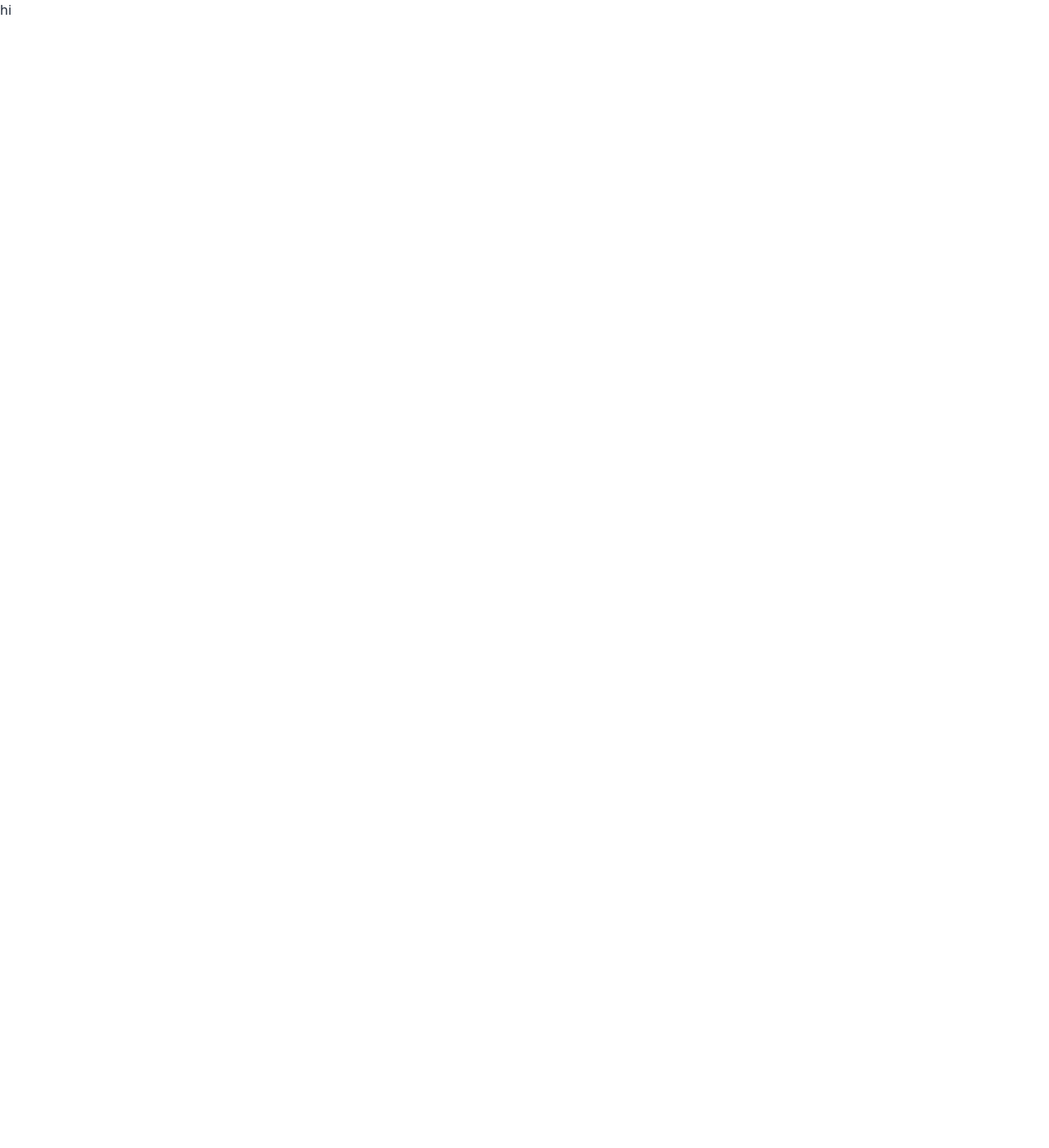
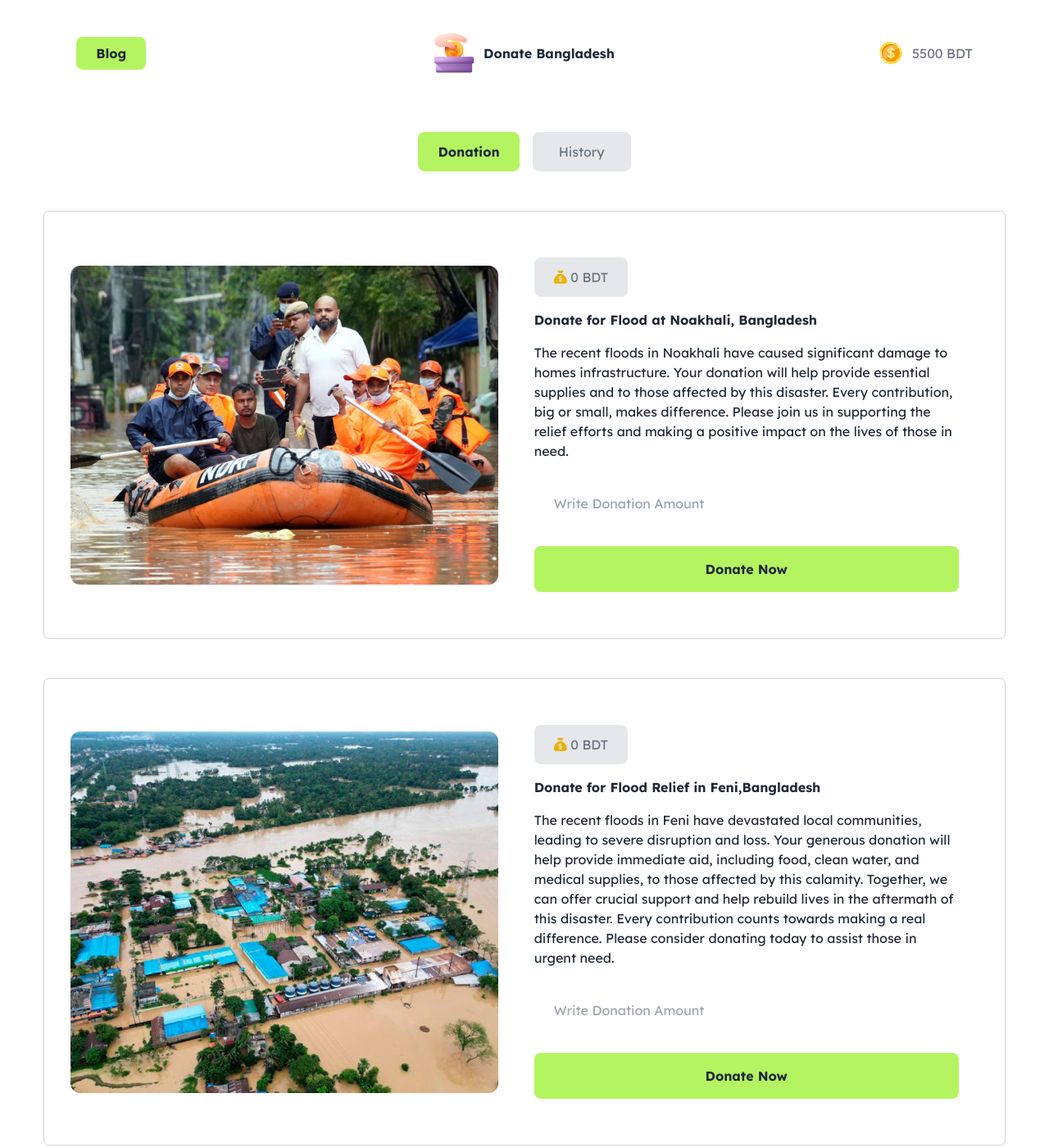
Before and after one commit to shithirani/assignment-five, a plain HTML site: page index.html in a window 1280 px wide. Shown: the top 1400 px of the page at 82% size. Before the commit the page ends 800 px from the top, so only its background shows below. Drawn offline with nearby package versions, Linux system fonts and the light colour scheme.

Commit message:
design is done

```diff
--- a/index.html
+++ b/index.html
@@ -9,14 +9,110 @@
     <script src="https://cdn.tailwindcss.com"></script>
     <!-- font-awesome-link -->
     <script src="https://kit.fontawesome.com/8a4c281119.js" crossorigin="anonymous"></script>
+    <!-- font-link -->
+    <link rel="preconnect" href="https://fonts.googleapis.com">
+<link rel="preconnect" href="https://fonts.gstatic.com" crossorigin>
+<link href="https://fonts.googleapis.com/css2?family=Lexend:wght@100..900&family=Manrope:wght@200..800&display=swap" rel="stylesheet">
+<style>
+    .lexend-font{
+        font-family: "Lexend", sans-serif;
+    }
+</style>
 
 </head>
-<body>
-    <header>
-  <h1>hi</h1>
+<body class="lexend-font">
+    <header class="w-11/12  mx-auto p-8   ">
+        <div class="navbar bg-base-100">
+            <div class="navbar-start">
+              <button class="bg-[#B4F461] py-2 px-6 rounded-lg font-bold ">Blog</button>
+            </div>
+            <div class="navbar-center hidden lg:flex gap-x-3">
+
+              <div><img src="./image/logo.png" alt=""></i></div>
+              <div><h3 class=" font-bold">Donate Bangladesh</h3></div>
+            </div>
+            <div class="navbar-end gap-x-3">
+
+              <img src="./image/coin.png" alt="">
+               <div><h3 class="text-gray-500">5500 BDT</h3></div>
+            </div>
+          </div>
     </header>
-    <main>
+    <main class="w-11/12 mx-auto ">
+      <!-- first donate div -->
+    <section class="mt-8 ">
+      <!-- 1st donation btn -->
+      <div class="flex  justify-center space-x-4 ">
 
+        <button class="bg-[#B4F461] py-3 px-6 rounded-lg font-bold ">Donation</button>
+        <button class="bg-gray-200 py-3 px-8 rounded-lg text-gray-500 ">History</button>
+      </div>
+      <div class="lg:flex items-center p-8 mt-12 border border-gray-300 rounded-md">
+
+        <div class=" w-full">
+          <img src="./image/noakhali.png" alt="" >
+        </div>
+
+        <div class="w-full space-y-4 p-6">
+          <button class=" bg-gray-200 px-6 py-3 rounded-lg text-gray-500"><i class="fa-solid fa-sack-dollar text-yellow-500"></i> 0 BDT</button>
+          <h1 class="font-bold">Donate for Flood at Noakhali, Bangladesh</h1>
+          <p > The recent floods in Noakhali have caused significant damage to homes  infrastructure. Your donation will help provide essential supplies and  to those affected by this disaster. Every contribution, big or small, makes  difference. Please join us in supporting the relief efforts and making a positive impact on the lives of those in need.</p>
+          <div class="py-4">
+            <input class="py-2 px-6 w-full" type="text" name="" id="" placeholder="Write Donation Amount">
+          </div>
+
+          <button class="bg-[#B4F461] p-4 rounded-lg font-bold w-full">Donate Now</button>
+
+        </div>
+
+      </div>
+
+    </section>
+    <!-- feni -->
+    <section class="mt-8 ">
+      <div class="lg:flex items-center p-8 mt-12 border border-gray-300 rounded-md">
+
+        <div class=" w-full">
+          <img src="./image/feni.png" alt="" >
+        </div>
+
+        <div class="w-full space-y-4 p-6">
+          <button class=" bg-gray-200 px-6 py-3 rounded-lg text-gray-500"><i class="fa-solid fa-sack-dollar text-yellow-500"></i> 0 BDT</button>
+          <h1 class="font-bold">Donate for Flood Relief in Feni,Bangladesh</h1>
+          <p >The recent floods in Feni have devastated local communities, leading to severe disruption and loss. Your generous donation will help provide immediate aid, including food, clean water, and medical supplies, to those affected by this calamity. Together, we can offer crucial support and help rebuild lives in the aftermath of this disaster. Every contribution counts towards making a real difference. Please consider donating today to assist those in urgent need.</p>
+          <div class="py-4">
+            <input class="py-2 px-6 w-full" type="text" name="" id="" placeholder="Write Donation Amount">
+          </div>
+
+          <button class="bg-[#B4F461] p-4 rounded-lg font-bold w-full">Donate Now</button>
+
+        </div>
+
+      </div>
+
+    </section>
+    <!-- quota -->
+    <section class="mt-8 ">
+      <div class="lg:flex items-center  p-6 mt-12 border border-gray-300 rounded-md mb-8">
+
+        <div class=" w-full">
+          <img src="./image/quota-protest.png" alt="" >
+        </div>
+
+        <div class="w-full space-y-4 p-6">
+          <button class=" bg-gray-200 px-6 py-3 rounded-lg text-gray-500"><i class="fa-solid fa-sack-dollar text-yellow-500"></i> 0 BDT</button>
+          <h1 class="font-bold">The recent Quota movement has resulted in numerous injuries and significant hardship for many individuals. Your support is crucial in providing medical assistance, rehabilitation, and necessary supplies to those affected. By contributing, you help ensure that injured individuals receive the care and support they need during this challenging time. Every donation plays a vital role in alleviating their suffering and aiding in their recovery. Please consider making a donation to support these brave individuals in their time of need.</p>
+          <div class="py-4">
+            <input class="py-2 px-6 w-full" type="text" name="" id="" placeholder="Write Donation Amount">
+          </div>
+
+          <button class="bg-[#B4F461] p-4 rounded-lg font-bold w-full">Donate Now</button>
+
+        </div>
+
+      </div>
+
+    </section>
     </main>
     <script src="./js/index.js"></script>
 </body>
```
Also changed, not shown: image/coin.png (added), image/feni.png (added), image/logo.png (added), image/noakhali.png (added), image/quota-protest.png (added).
